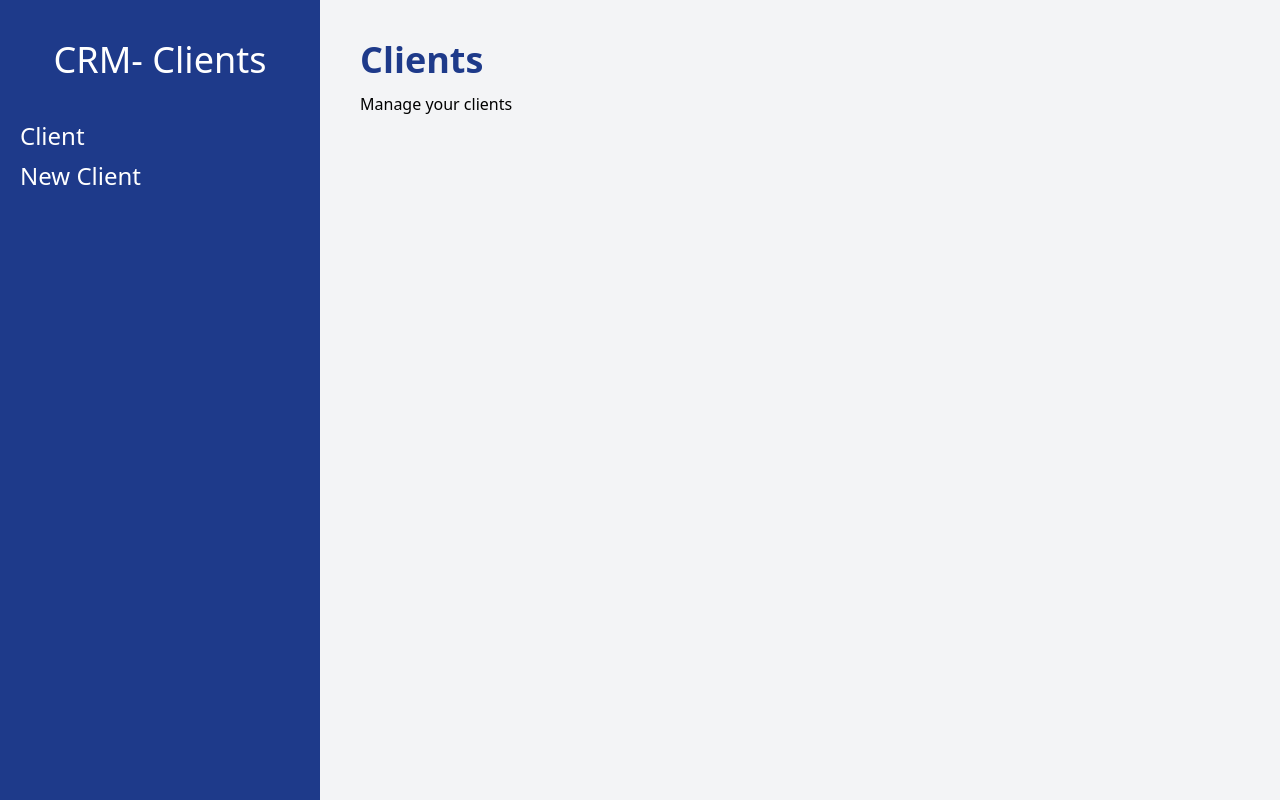
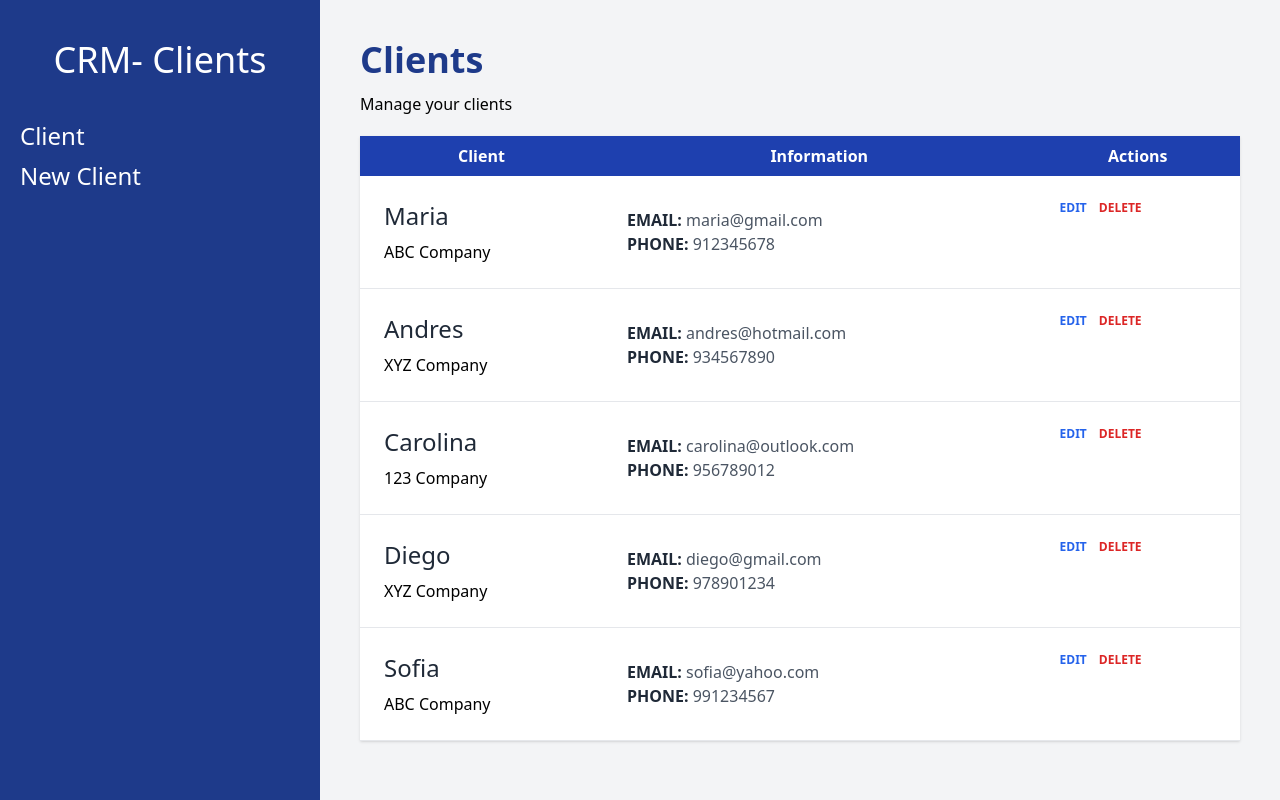
Before and after one commit to martaalcazarr/react-crm, a React (Vite) app: page / in a window 1280 px wide. Built offline with nearby package versions, Linux system fonts and the light colour scheme.

Commit message:
add clients table

```diff
--- /dev/null
+++ b/src/components/Client.jsx
@@ -0,0 +1,37 @@
+function Client({ client }) {
+  const { name, id, company, email, phone } = client;
+  return (
+    <tr className="border-b">
+      <td className="p-6 space-y-2">
+        <p className="text-2xl text-gray-800">{name}</p>
+        <p>{company}</p>
+      </td>
+      <td className="p-6">
+        <p className="text-gray-600">
+          <span className="text-gray-800 uppercase font-bold">Email: </span>
+          {email}{" "}
+        </p>
+        <p className="text-gray-600">
+          <span className="text-gray-800 uppercase font-bold">Phone: </span>
+          {phone}{" "}
+        </p>
+      </td>
+      <td className="p-6 flex gap-3">
+        <button
+          type="button"
+          className="text-blue-600 hover:text-blue-700 uppercase font-bold text-xs"
+        >
+          Edit
+        </button>
+        <button
+          type="button"
+          className="text-red-600 hover:text-red-700 uppercase font-bold text-xs"
+        >
+          Delete
+        </button>
+      </td>
+    </tr>
+  );
+}
+
+export default Client;
--- a/src/pages/Index.jsx
+++ b/src/pages/Index.jsx
@@ -1,50 +1,53 @@
 import {useLoaderData} from 'react-router-dom'
+import Client from '../components/Client';
 
 export function loader(){
-  const clientes = [
+  const clients = [
     {
       id: 6,
-      nombre: 'María',
-      telefono: 912345678,
+      name: 'Maria',
+      phone: 912345678,
       email: "maria@gmail.com",
-      empresa: 'Empresa ABC'
+      company: 'ABC Company'
     },
     {
       id: 7,
-      nombre: 'Andrés',
-      telefono: 934567890,
+      name: 'Andres',
+      phone: 934567890,
       email: "andres@hotmail.com",
-      empresa: 'Empresa XYZ'
+      company: 'XYZ Company'
     },
     {
       id: 8,
-      nombre: 'Carolina',
-      telefono: 956789012,
+      name: 'Carolina',
+      phone: 956789012,
       email: "carolina@outlook.com",
-      empresa: 'Empresa 123'
+      company: '123 Company'
     },
     {
       id: 9,
-      nombre: 'Diego',
-      telefono: 978901234,
+      name: 'Diego',
+      phone: 978901234,
       email: "diego@gmail.com",
-      empresa: 'Empresa XYZ'
+      company: 'XYZ Company'
     },
     {
       id: 10,
-      nombre: 'Sofía',
-      telefono: 991234567,
+      name: 'Sofia',
+      phone: 991234567,
       email: "sofia@yahoo.com",
-      empresa: 'Empresa ABC'
+      company: 'ABC Company'
     }
   ];
-  return clientes
+
+  return clients;
   }
+
 
 const Index = () => {
 
-  const clientes = useLoaderData()
-  console.log(clientes)
+  const clients = useLoaderData()
+  console.log(clients)
 
   return (
     <>
@@ -52,6 +55,34 @@
     Clients
     </h1>
     <p className="mt-3">Manage your clients</p>
+
+    {clients.length ? (
+      <table className='w-full bg-white shadow mt-5 table-auto'>
+        <thead className='bg-blue-800 text-white'>
+      <tr>
+        <th className='p-2'>
+        Client
+        </th>
+        <th className='p-2'>
+        Information
+        </th>
+        <th className='p-2'>
+        Actions
+        </th>
+      </tr>
+      </thead>
+      <tbody>
+        {clients.map(client => (
+         <Client
+         client={client}
+         key={client.id}/>
+        ))}
+      </tbody>
+
+      </table>
+    ) : (
+      <p className="mt-3">No avaliable clients</p>
+    )}
     </>
   )
 }
```
Lines whose indentation alone changed are shown as unchanged.
